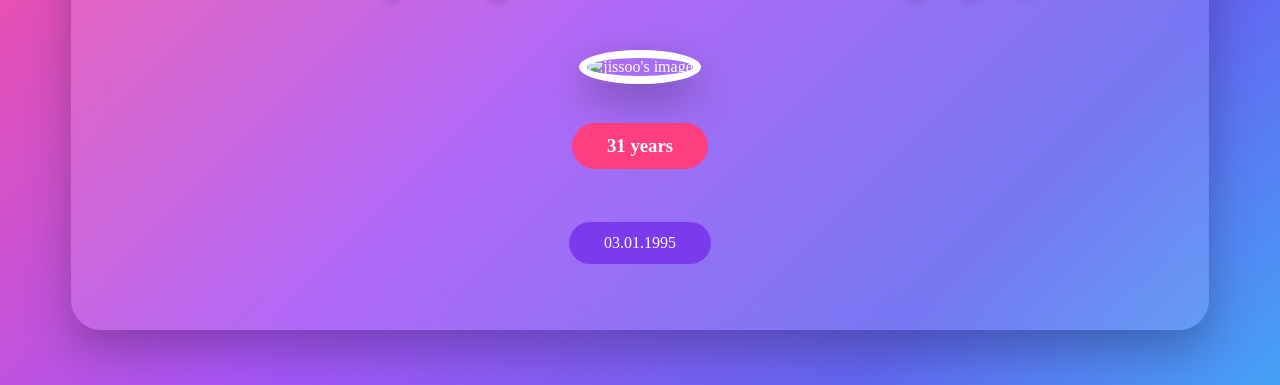
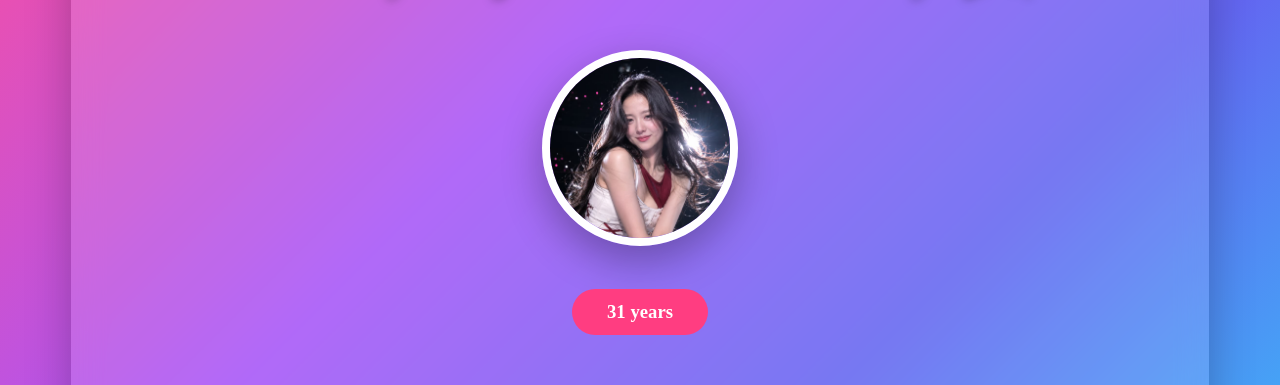
Before and after one commit to indson77/birthday-website, a plain HTML site: page index.html in a window 1280 px wide. Shown: the part 221-606 px from the top of the page. Drawn offline with Linux system fonts and the light colour scheme; files whose address does not match are found by name; a web font is replaced by a local one.

Commit message:
Fix HTML structure and update image source

```diff
--- a/index.html
+++ b/index.html
@@ -15,7 +15,7 @@
     <section class="main">
         <div class="profile">
             <h1>Today is jissoo's birthday 🎉</h1>
-            <div class="img"> <img src="assets/download.jpg" alt="jissoo's image">
+            <div class="img"> <img src="download.jpg" alt="jissoo's image">
             </div>
             <div class="desc">
                 <h3>31 years</h3>
```
